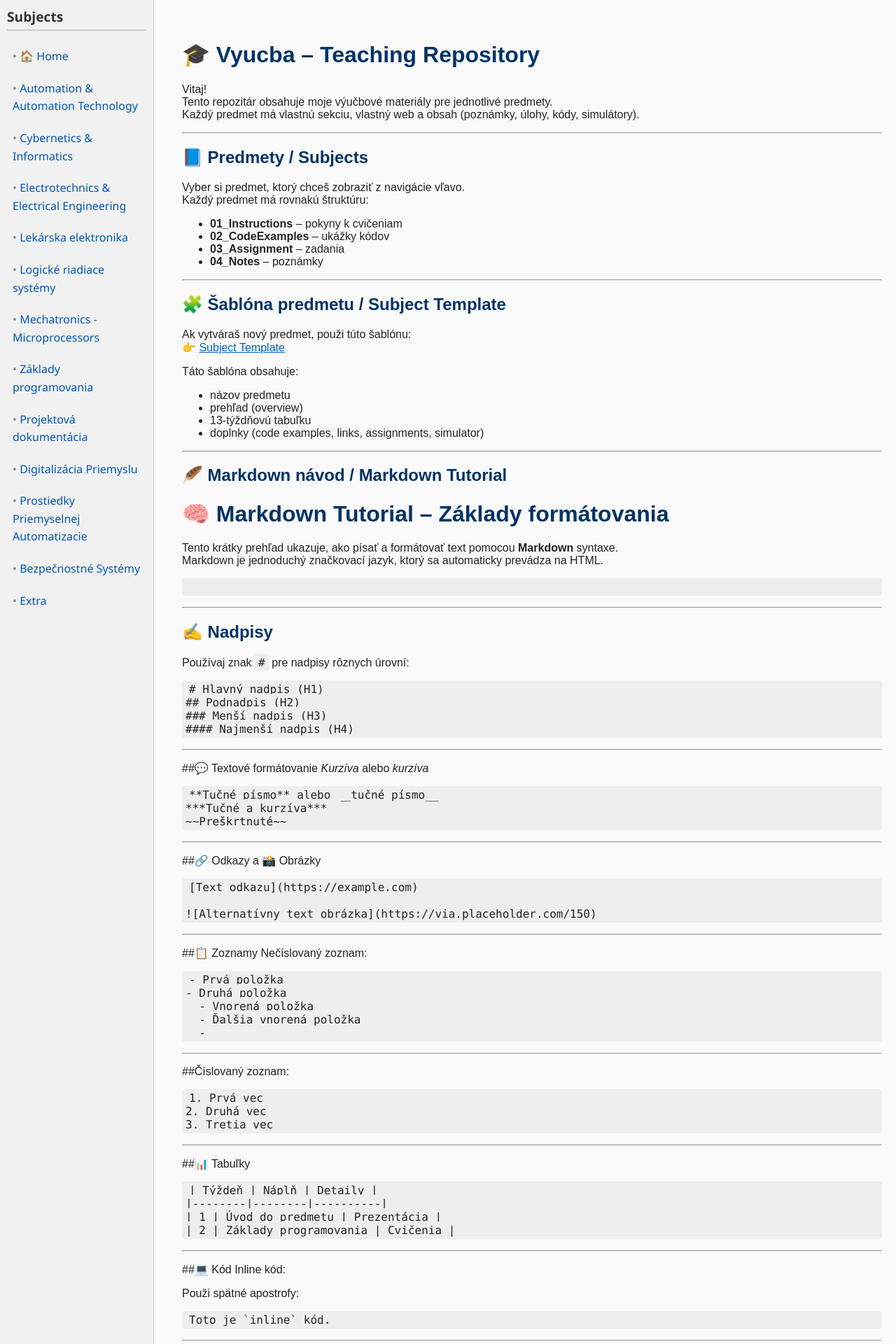
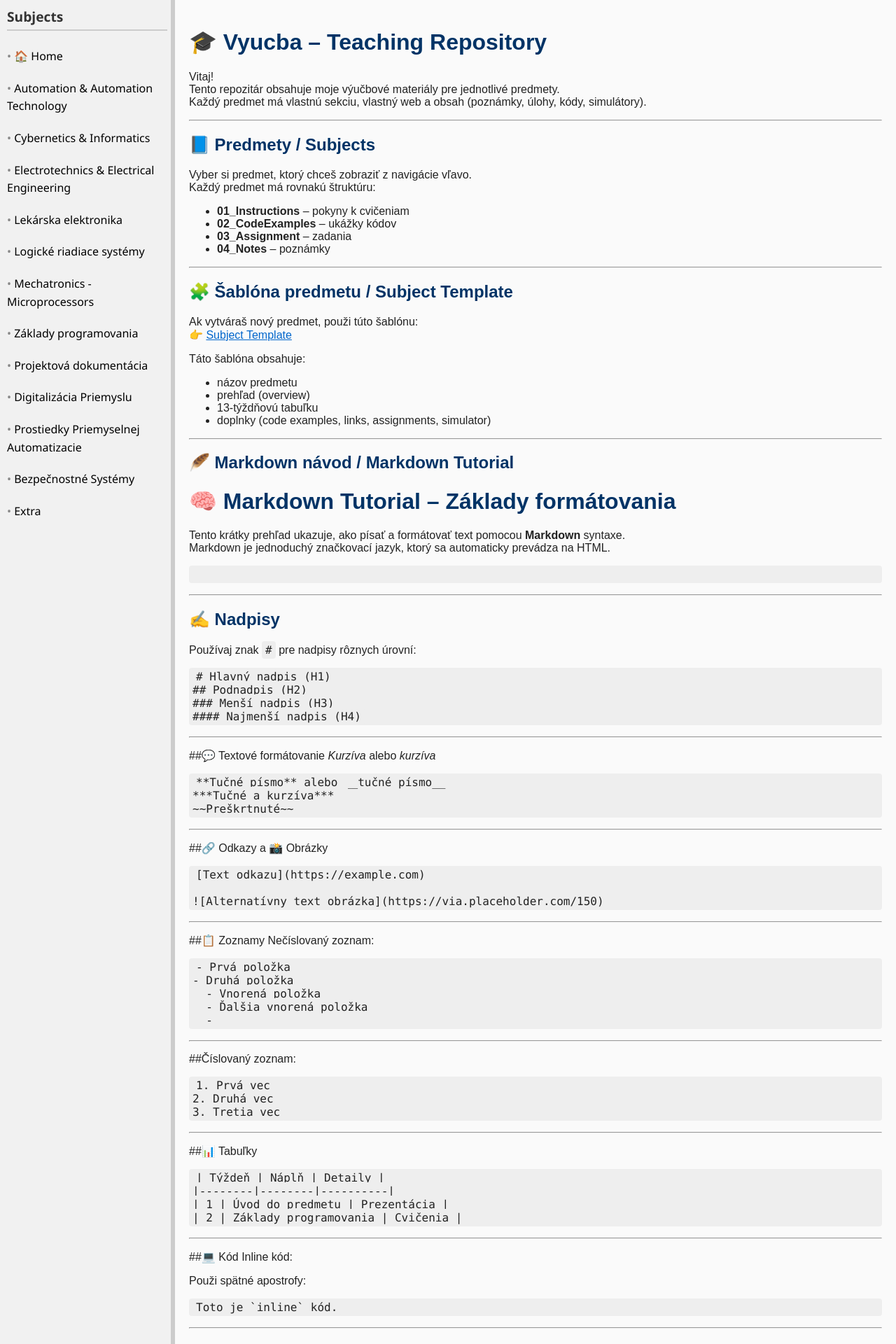
Before and after one commit to robertrakay/vyucba, a Jekyll site: the page built from index.md, in a window 1280 px wide. Shown: the top 1920 px of the page at 70% size. Built offline with Jekyll 4.4.1, drawn with Linux system fonts in a browser that asks for light colours.

Commit message:
Update default.html

```diff
--- a/_layouts/default.html
+++ b/_layouts/default.html
@@ -1,23 +1,76 @@
-tra<!DOCTYPE html>
+<!DOCTYPE html>
 <html lang="sk">
 <head>
   <meta charset="UTF-8">
   <title>{{ page.title }}</title>
   <meta name="viewport" content="width=device-width, initial-scale=1">
   <link rel="stylesheet" href="{{ '/assets/style.css' | relative_url }}">
+  <style>
+    body {
+      margin: 0;
+      font-family: sans-serif;
+      display: flex;
+      height: 100vh;
+      overflow: hidden;
+    }
+
+    /* 🧭 Bočný panel */
+    #side-panel {
+      background: #f1f1f1;
+      width: 250px; /* Štandardná šírka */
+      min-width: 150px;
+      max-width: 400px;
+      box-sizing: border-box;
+      border-right: 1px solid #ccc;
+      overflow-y: auto;
+      position: relative;
+      padding: 10px;
+    }
+
+    /* 🔹 Resizer – uchopenie na ťahanie */
+    #resizer {
+      width: 5px;
+      cursor: ew-resize;
+      background: #ccc;
+      position: absolute;
+      top: 0;
+      right: 0;
+      bottom: 0;
+    }
+
+    /* 🧱 Hlavný obsah */
+    #main-content {
+      flex: 1;
+      padding: 20px;
+      overflow-y: auto;
+    }
+
+    /* Odkazy v sidebare */
+    #side-panel ul {
+      list-style: none;
+      padding: 0;
+      margin: 0;
+    }
+
+    #side-panel a {
+      color: black;
+      text-decoration: none;
+      display: block;
+      padding: 5px 0;
+    }
+
+    #side-panel a:hover {
+      text-decoration: underline;
+    }
+  </style>
 </head>
 
-<body style="margin:0; font-family: sans-serif;">
-
+<body>
   {% if page.show_sidebar %}
   <!-- 🧭 Bočný panel -->
-  <div id="side-panel"
-       style="position: fixed; top:0; left:0; bottom:0;
-              width:220px; background:#f1f1f1;
-              padding:10px; box-sizing:border-box;
-              border-right:1px solid #ccc; overflow-y:auto;">
+  <div id="side-panel">
     <h3>Subjects</h3>
-    <ul style="list-style:none; padding:0; margin:0;">
+    <ul>
       <li><a href="{{ '/' | relative_url }}">🏠 Home</a></li>
       <li><a href="{{ '/Automation_and_automation_technology/' | relative_url }}">Automation & Automation Technology</a></li>
       <li><a href="{{ '/Cybernetics_and_Informatics/' | relative_url }}">Cybernetics & Informatics</a></li>
@@ -32,13 +85,38 @@
       <li><a href="{{ '/Bezpečnostné_Systémy/' | relative_url }}">Bezpečnostné Systémy</a></li>
       <li><a href="{{ '/Extra/' | relative_url }}">Extra</a></li>
     </ul>
+    <div id="resizer"></div>
   </div>
   {% endif %}
 
   <!-- 🧱 Hlavný obsah -->
-  <div style="margin-left:{% if page.show_sidebar %}240px{% else %}0{% endif %}; padding:20px; min-height:100vh;">
+  <div id="main-content">
     {{ content }}
   </div>
 
+  <script>
+    // 🧩 Funkcia na zmenu šírky sidebaru ťahaním
+    const resizer = document.getElementById('resizer');
+    const sidebar = document.getElementById('side-panel');
+    let isResizing = false;
+
+    resizer.addEventListener('mousedown', (e) => {
+      isResizing = true;
+      document.body.style.cursor = 'ew-resize';
+    });
+
+    document.addEventListener('mousemove', (e) => {
+      if (!isResizing) return;
+      const newWidth = e.clientX;
+      if (newWidth > 150 && newWidth < 400) {
+        sidebar.style.width = newWidth + 'px';
+      }
+    });
+
+    document.addEventListener('mouseup', () => {
+      isResizing = false;
+      document.body.style.cursor = 'default';
+    });
+  </script>
 </body>
 </html>
```
